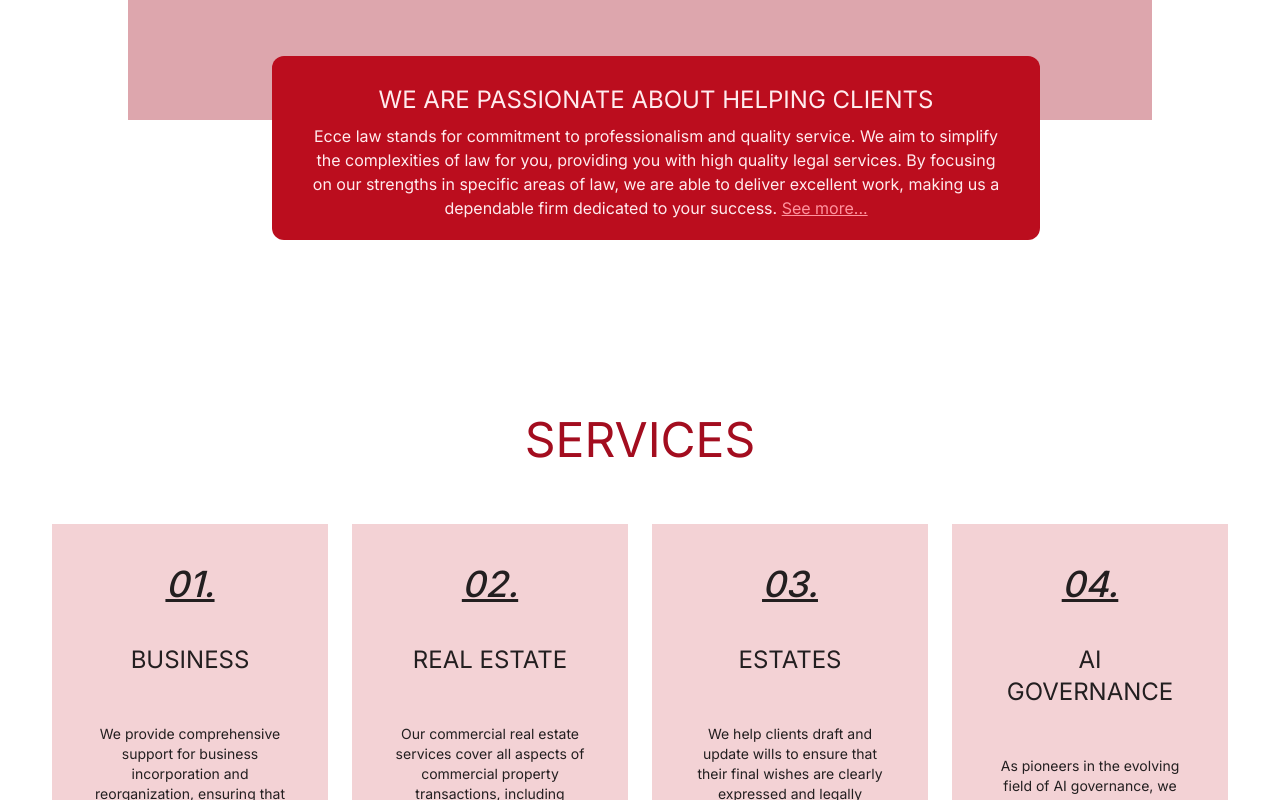
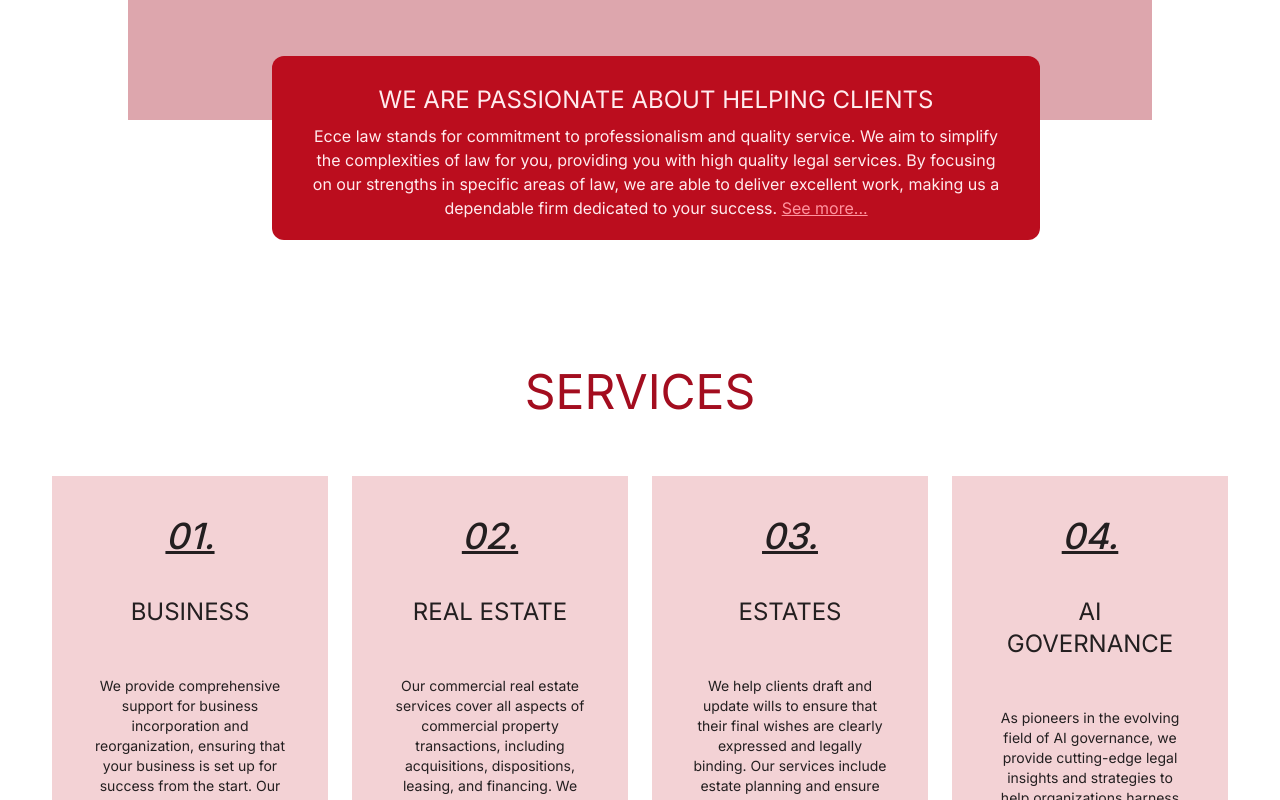
Before and after one commit to Anne8080/ECCELAW, a Next.js app: page /home in a window 1280 px wide. Shown: the part 680-1480 px from the top of the page. Built offline with nearby package versions, Linux system fonts and the light colour scheme.

Commit message:
fix services error

```diff
--- a/app/home/page.tsx
+++ b/app/home/page.tsx
@@ -1,4 +1,4 @@
-import { React } from "react";
+
 import Link from "next/link";
 import ServiceCard from "../components/ServiceCard";
 import { FormatQuoteOutlined } from "@mui/icons-material";
@@ -39,7 +39,7 @@
         </div>
       </header>
       {/* services section */}
-      <section className="py-40 pt-72 px-10 text-center">
+      <section className="py-40 pt-60 px-10 text-center">
         <h1 className="text-5xl text-[#A30D1F] py-2">SERVICES</h1>
         <ServiceCard />
       </section>
```
